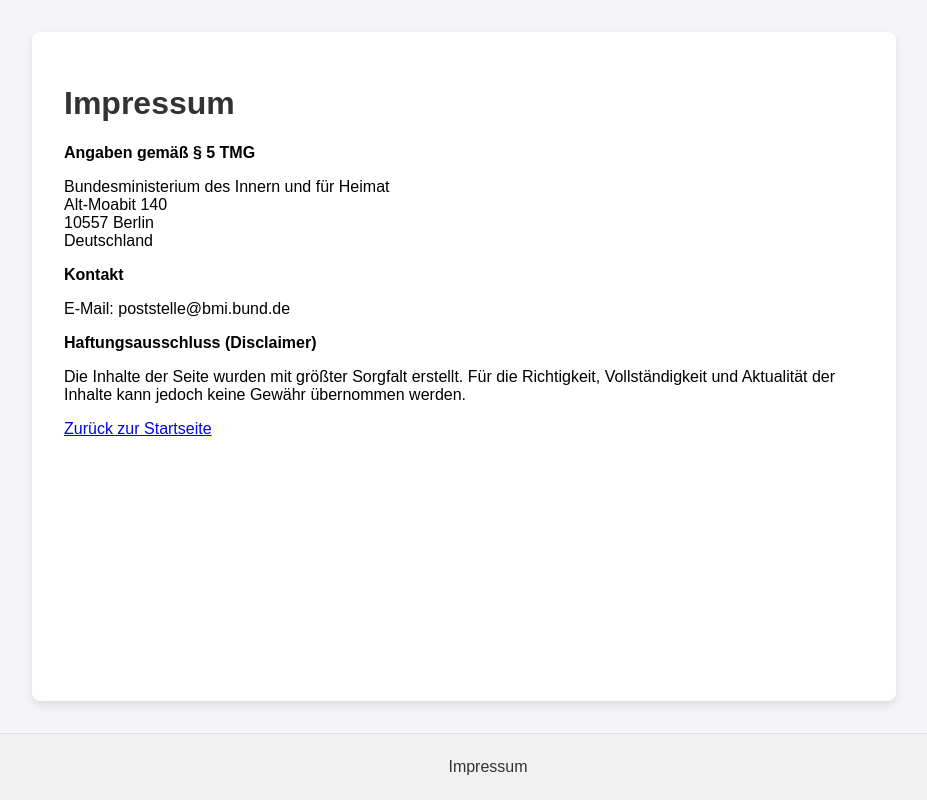
After one commit to kleinski/full_planes, a Flask app: page /impressum in a window 1280 px wide; the page is wider, and only the part inside the window is pictured. The commit adds this page. Shown: that part, without its empty margins (176-1103 px from the left). Run offline with Flask 3, Linux system fonts and the light colour scheme.

Commit message:
Add legal notice and update templates: include impressum page, enhance base layout, and refactor existing templates for consistency

```diff
--- a/webapp/app.py
+++ b/webapp/app.py
@@ -1,4 +1,20 @@
 #!/usr/bin/env python3
+'''
+Full Planes - Flight Search Web App
+
+Inspired by the article "Missbrauch von vertraulichen Informationen: Berliner CDU will Flüchtlingsaktivisten bestrafen, die Abschiebungen verraten" from Tagesspiegel:
+https://www.tagesspiegel.de/berlin/missbrauch-von-vertraulichen-informationen-berliner-cdu-will-fluchtlingsaktivisten-bestrafen-die-abschiebungen-verraten-13973525.html
+Since the CDU Berlin wants to punish activists who reveal flight details of deportations, this app provides a way to search for flights that may be used for deportations in Germany.
+Let's see if this app may be criminalized by the CDU as well.
+
+With greetings to
+
+Copyright (C) 2025 Marcus Klein
+This program is free software: you can redistribute it and/or modify
+it under the terms of the GNU General Public License as published by
+the Free Software Foundation, either version 3 of the License, or
+(at your option) any later version.
+'''
 
 import os
 import time
@@ -235,6 +251,10 @@
         end_date=end_date_str
     )
 
+@app.route('/impressum')
+def impressum():
+    """Displays the legal notice page."""
+    return render_template('impressum.html')
 
 # --- START APPLICATION ---
 if __name__ == '__main__':
--- /dev/null
+++ b/webapp/templates/base.html
@@ -0,0 +1,61 @@
+<!DOCTYPE html>
+<html lang="de">
+<head>
+    <meta charset="UTF-8">
+    <meta name="viewport" content="width=device-width, initial-scale=1.0">
+    <title>{% block title %}Flugsuche{% endblock %}</title>
+    <style>
+        body {
+            font-family: sans-serif;
+            margin: 0;
+            padding: 0;
+            background-color: #f4f4f9;
+            display: flex;
+            flex-direction: column;
+            min-height: 100vh;
+        }
+        .content-wrapper {
+            flex: 1;
+            display: flex;
+            justify-content: center;
+            padding: 2em;
+        }
+        .container {
+            background: white;
+            padding: 2em;
+            border-radius: 8px;
+            box-shadow: 0 4px 8px rgba(0,0,0,0.1);
+            width: 100%;
+            max-width: {% block container_width %}800px{% endblock %};
+        }
+        footer {
+            text-align: center;
+            padding: 1.5em;
+            margin-top: auto;
+            background-color: #f1f1f1;
+            border-top: 1px solid #ddd;
+            width: 100%;
+        }
+        footer a {
+            color: #333;
+            text-decoration: none;
+            margin: 0 10px;
+        }
+        footer a:hover {
+            text-decoration: underline;
+        }
+        h1 { color: #333; }
+    </style>
+    {% block head_extra %}{% endblock %}
+</head>
+<body>
+    <div class="content-wrapper">
+        {% block content %}{% endblock %}
+    </div>
+    <footer>
+        <a href="{{ url_for('impressum') }}">Impressum</a>
+        <!-- Hier könnten weitere Links wie z.B. Datenschutz stehen -->
+    </footer>
+    {% block scripts %}{% endblock %}
+</body>
+</html>
--- /dev/null
+++ b/webapp/templates/impressum.html
@@ -0,0 +1,28 @@
+{% extends "base.html" %}
+
+{% block title %}Impressum{% endblock %}
+
+{% block content %}
+<div class="container">
+    <h1>Impressum</h1>
+    <p><strong>Angaben gemäß § 5 TMG</strong></p>
+    <p>
+        Bundesministerium des Innern und für Heimat<br>
+        Alt-Moabit 140<br>
+        10557 Berlin<br>
+        Deutschland
+    </p>
+
+    <p><strong>Kontakt</strong></p>
+    <p>
+        <!-- Telefon: +49 (0) 123 456789<br>-->
+        E-Mail: poststelle@bmi.bund.de
+    </p>
+
+    <p><strong>Haftungsausschluss (Disclaimer)</strong></p>
+    <p>
+        Die Inhalte der Seite wurden mit größter Sorgfalt erstellt. Für die Richtigkeit, Vollständigkeit und Aktualität der Inhalte kann jedoch keine Gewähr übernommen werden.
+    </p>
+    <p><a href="{{ url_for('index') }}">Zurück zur Startseite</a></p>
+</div>
+{% endblock %}
```
Also changed, not shown: webapp/templates/index.html (+11 -22 lines), webapp/templates/results.html (+15 -15 lines).
